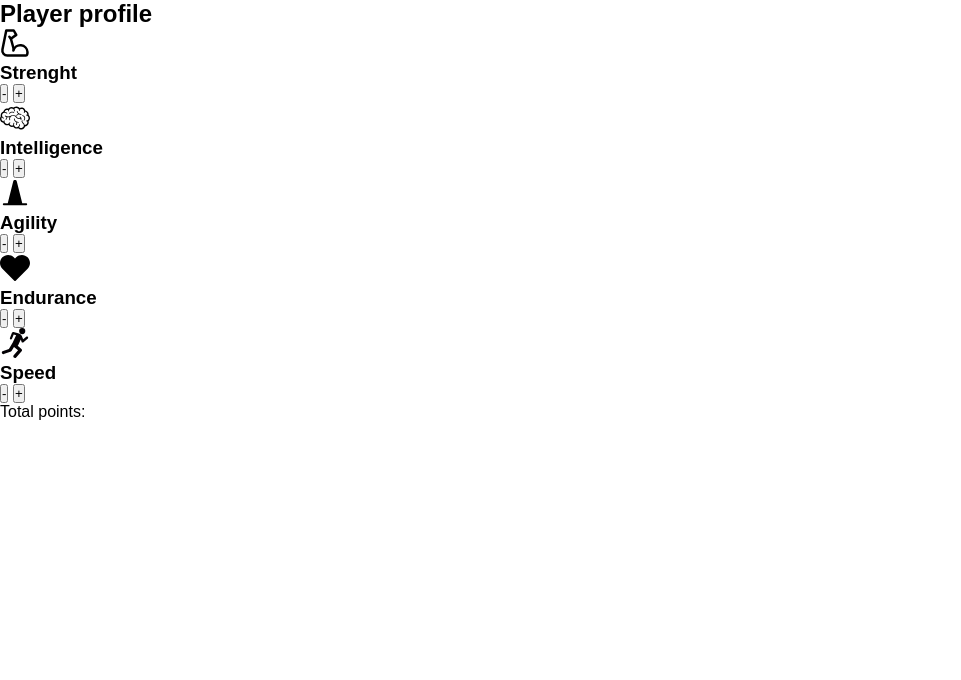
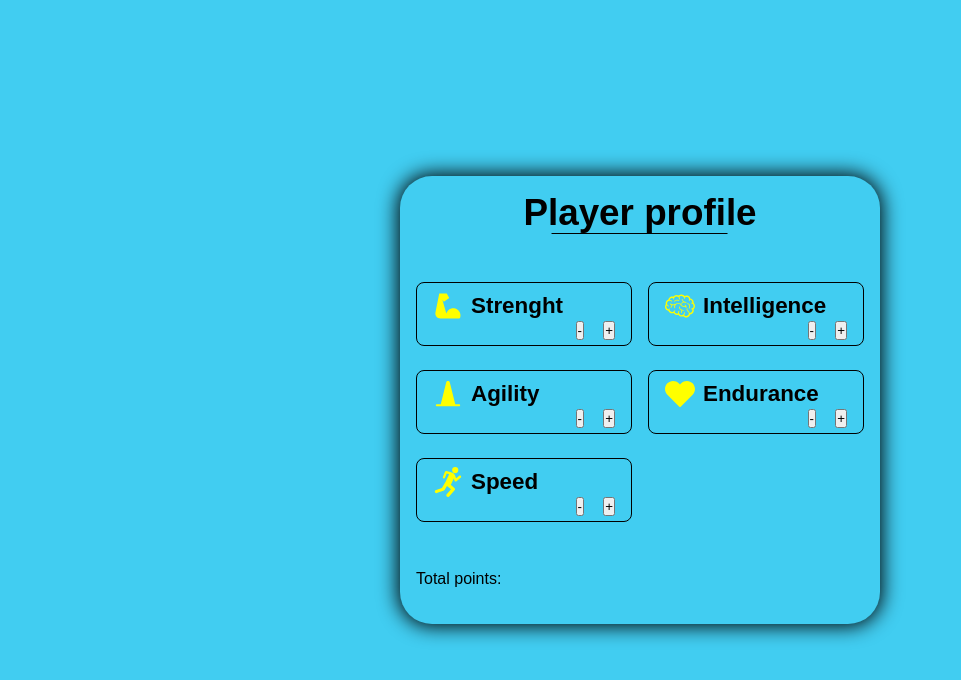
Before and after one commit to T-Urud/lvl-up-project, a plain HTML site: page index.html in a window 1280 px wide. Shown: the whole page, without its empty margins (0-961 px from the left). Drawn offline with Linux system fonts and the light colour scheme; a web font is replaced by a local one.

Commit message:
css updated

```diff
--- a/index.html
+++ b/index.html
@@ -11,17 +11,18 @@
   <article id="generalContainer">
     <h1>Player profile</h1>
     <div class="attributesContainer">
+
       <div class="attribute">
         <div class="infos">
           <svg width="30px" height="30px" viewBox="0 0 48 48" fill="none" xmlns="http://www.w3.org/2000/svg">
-            <path d="M21.37 36C22.82 30.75 27.89 27 33.73 27.62C39.29 28.21 43.71 32.9 43.99 38.48C44.06 39.95 43.86 41.36 43.43 42.67C43.17 43.47 42.39 44 41.54 44H11.7584C6.71004 44 2.92371 39.3814 3.91377 34.4311L9.99994 4H21.9999L25.9999 11L17.43 17.13L14.9999 14" stroke="#000000" stroke-width="4" stroke-miterlimit="2" stroke-linecap="round" stroke-linejoin="round"/>
-            <path d="M17.4399 17.13L22 34" stroke="#000000" stroke-width="4" stroke-miterlimit="2" stroke-linecap="round" stroke-linejoin="round"/>
+            <path d="M21.37 36C22.82 30.75 27.89 27 33.73 27.62C39.29 28.21 43.71 32.9 43.99 38.48C44.06 39.95 43.86 41.36 43.43 42.67C43.17 43.47 42.39 44 41.54 44H11.7584C6.71004 44 2.92371 39.3814 3.91377 34.4311L9.99994 4H21.9999L25.9999 11L17.43 17.13L14.9999 14"  stroke-width="4" stroke-miterlimit="2" stroke-linecap="round" stroke-linejoin="round"/>
+            <path d="M17.4399 17.13L22 34" stroke-width="4" stroke-miterlimit="2" stroke-linecap="round" stroke-linejoin="round"/>
           </svg>
           <h3>Strenght</h3>
         </div>
         <div class="counter">
           <button class="reduce">-</button>
-          <span class="valueAtttibute"></span>
+          <span class="valueAttribute"></span>
           <button class="add">+</button>
         </div>
       </div>
@@ -144,7 +145,7 @@
         </div>
         <div class="counter">
           <button class="reduce">-</button>
-          <span class="valueAtttibute"></span>
+          <span class="valueAttribute"></span>
           <button class="add">+</button>
         </div>
       </div>
@@ -158,7 +159,7 @@
         </div>
         <div class="counter">
           <button class="reduce">-</button>
-          <span class="valueAtttibute"></span>
+          <span class="valueAttribute"></span>
           <button class="add">+</button>
         </div>
       </div>
@@ -166,13 +167,13 @@
       <div class="attribute">
         <div class="infos">
           <svg width="30px" height="30px" viewBox="0 0 15 15" fill="none" xmlns="http://www.w3.org/2000/svg">
-            <path d="M4.03553 1C1.80677 1 0 2.80677 0 5.03553C0 6.10582 0.42517 7.13228 1.18198 7.88909L7.14645 13.8536C7.34171 14.0488 7.65829 14.0488 7.85355 13.8536L13.818 7.88909C14.5748 7.13228 15 6.10582 15 5.03553C15 2.80677 13.1932 1 10.9645 1C9.89418 1 8.86772 1.42517 8.11091 2.18198L7.5 2.79289L6.88909 2.18198C6.13228 1.42517 5.10582 1 4.03553 1Z" fill="#000000"/>
+            <path d="M4.03553 1C1.80677 1 0 2.80677 0 5.03553C0 6.10582 0.42517 7.13228 1.18198 7.88909L7.14645 13.8536C7.34171 14.0488 7.65829 14.0488 7.85355 13.8536L13.818 7.88909C14.5748 7.13228 15 6.10582 15 5.03553C15 2.80677 13.1932 1 10.9645 1C9.89418 1 8.86772 1.42517 8.11091 2.18198L7.5 2.79289L6.88909 2.18198C6.13228 1.42517 5.10582 1 4.03553 1Z"/>
           </svg>
          <h3>Endurance</h3>
         </div>
         <div class="counter">
           <button class="reduce">-</button>
-          <span class="valueAtttibute"></span>
+          <span class="valueAttribute"></span>
           <button class="add">+</button>
         </div>
       </div>
@@ -183,7 +184,7 @@
 	 viewBox="0 0 18.467 18.467" xml:space="preserve">
 <g>
 	<g>
-		<path style="fill:#030104;" d="M17.109,5.454c-0.242-0.289-0.673-0.327-0.962-0.086l-1.894,1.591l-0.871-2.158
+		<path d="M17.109,5.454c-0.242-0.289-0.673-0.327-0.962-0.086l-1.894,1.591l-0.871-2.158
 			c-0.031-0.081-0.078-0.149-0.132-0.209c-0.178-0.396-0.487-0.736-0.913-0.933c-0.185-0.084-0.376-0.129-0.567-0.151
 			c-0.042-0.022-0.08-0.051-0.128-0.066L8.309,2.513C8.122,2.462,7.934,2.495,7.78,2.585C7.597,2.647,7.44,2.78,7.365,2.973
 			L6.11,6.2C5.974,6.551,6.148,6.947,6.5,7.085c0.35,0.136,0.747-0.039,0.884-0.391l1.06-2.725l1.518,0.422
@@ -196,7 +197,7 @@
 			c0.01,0.005,0.022,0.006,0.034,0.009c0.062,0.022,0.125,0.043,0.19,0.046c0.077,0.007,0.155-0.003,0.234-0.025
 			c0.002-0.001,0.003-0.001,0.003-0.001c0.021-0.005,0.042-0.001,0.063-0.01c0.111-0.042,0.196-0.113,0.269-0.196l2.718-2.307
 			C17.474,6.173,17.352,5.743,17.109,5.454z"/>
-		<circle style="fill:#030104;" cx="13.671" cy="1.905" r="1.905"/>
+		<circle cx="13.671" cy="1.905" r="1.905"/>
 	</g>
 </g>
           </svg>
@@ -204,7 +205,7 @@
         </div>
         <div class="counter">
           <button class="reduce">-</button>
-          <span class="valueAtttibute"></span>
+          <span class="valueAttribute"></span>
           <button class="add">+</button>
         </div>
       </div>
--- a/style.css
+++ b/style.css
@@ -1,6 +1,12 @@
 @font-face {
   font-family: "Cute";
   src: url(./font/CuteFont-Regular.ttf);
+}
+
+:root{
+  --background: #41CDF1;
+  /* --articleBackground: #00000090; */
+
 }
 
 *{
@@ -10,4 +16,65 @@
 }
 body{
   font-family: Cute, sans-serif;
+  min-height: 100vh;
+  display: grid;
+  place-items: center;
+  background: var(--background);
 }
+
+#generalContainer{
+  box-shadow: 0px 0px 20px 2px black;
+  background: var(--articleBackground);
+  border-radius: 2rem;
+  width: 30rem;
+  height: 28rem;
+  padding: 1rem;
+}
+h1{
+  text-align: center;
+  font-size: 2.3em;
+  position: relative;
+}
+h1::after{
+  content: "";
+  position: absolute;
+  width: 11rem;
+  height: 1px;
+  left: 0;
+  bottom: 0;
+  transform: translateX(77%);
+  background: black;
+}
+
+.attributesContainer{
+  display: grid;
+  grid-template-columns: 1fr 1fr;
+  column-gap: 1rem;
+  row-gap: 1.5rem;
+  margin: 3rem 0;
+}
+.attribute{
+  height: 4rem;
+  border-radius: 0.5rem;
+  border: 1px solid black;
+  padding: 0.5rem 1rem;
+}
+.infos{
+  display: flex;
+  align-items: center;
+}
+h3{
+  font-size: 1.4em;
+  margin: 0 0.5rem;
+}
+svg{
+  fill: yellow;
+}
+.counter{
+  display: flex;
+  justify-content: flex-end;
+  align-items: center;
+}
+.valueAttribute{
+  margin: 0 0.2rem 0 1rem;
+}
```
